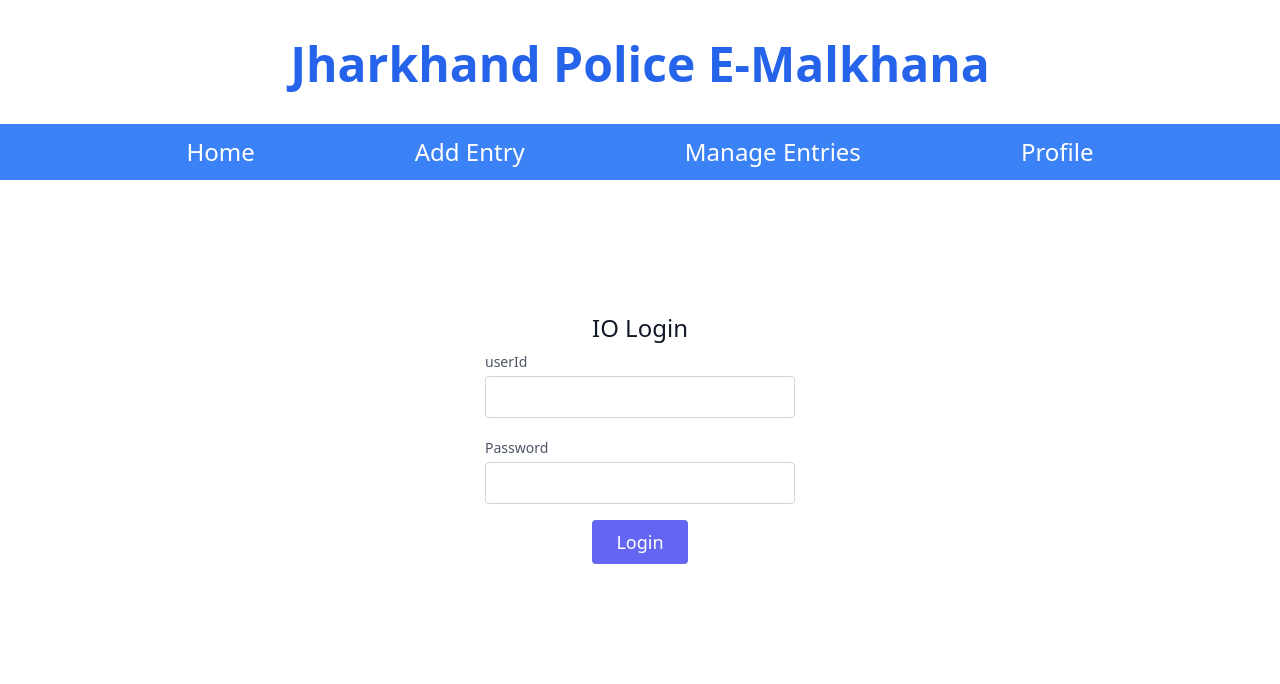
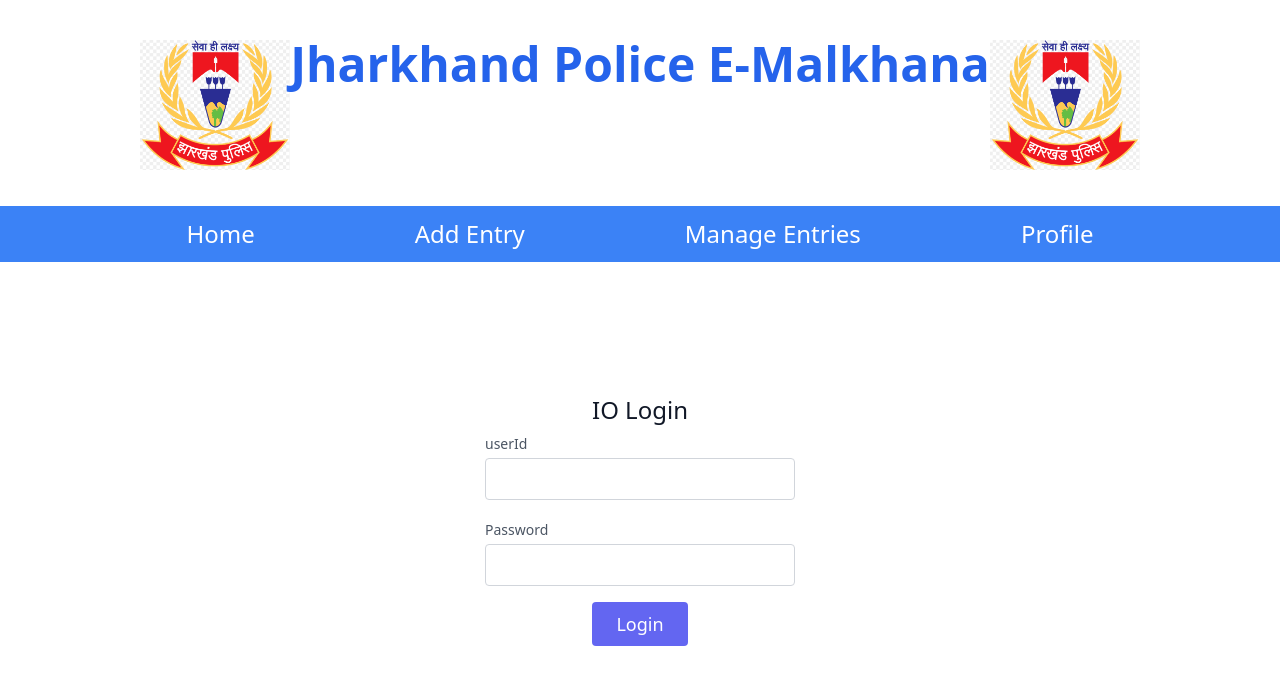
Before and after one commit to Saranggupta11/EMalkhana, a Next.js app: page /login in a window 1280 px wide. Shown: the top 684 px of the page. Built offline with nearby package versions, Linux system fonts and the light colour scheme.

Commit message:
image fix

```diff
--- a/src/components/ManageEntDetailsData.jsx
+++ b/src/components/ManageEntDetailsData.jsx
@@ -242,9 +242,10 @@
                           <Modal
                             open={openDetails}
                             onClose={handleCloseDetails}
-                            style={{ overflow: "auto" }}
+                            style={{ overflow: "scroll" }}
                             aria-labelledby="modal-modal-title"
                             aria-describedby="modal-modal-description"
+
                           >
                             <Box sx={style}>
                               <Typography
--- a/src/components/Navbar.jsx
+++ b/src/components/Navbar.jsx
@@ -6,22 +6,21 @@
   return (
     <div>
       <div className="flex justify-center mt-10">
-        {/* <Logo/> */}
-        {/* <Image
-             src="/public/images/logo.png"
-             width={500}
-             height={500}
+        <Image
+             src="/images/logo.png"
+             width={150}
+             height={150}
              alt='Logo'
-            /> */}
+            />
         <div className="text-5xl font-black text-cente text-blue-600">
           Jharkhand Police E-Malkhana
         </div>
-        {/* <Image
-             src="/public/images/logo.png"
-             width={500}
-             height={500}
+        <Image
+             src="/images/logo.png"
+             width={150}
+             height={150}
              alt='Logo'
-            /> */}
+            />
       </div>
 
       <div className="my-9 flex bg-blue-500 justify-center py-3 text-2xl">
```
